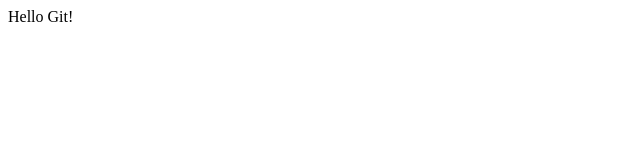
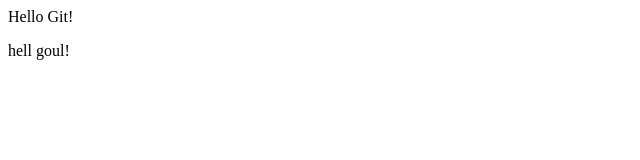
Before and after one commit to Avinashjs206/letslearngit, a plain HTML site: page index.html in a window 1280 px wide. Shown: the full height of the page, 0-640 px from the left. Drawn offline with Linux system fonts and the light colour scheme.

Commit message:
added style to style.css

```diff
--- a/index.html
+++ b/index.html
@@ -8,5 +8,8 @@
 </head>
 <body>
     Hello Git!
+
+    <p>hell goul!</p>
+
 </body>
 </html>
--- a/style.css
+++ b/style.css
@@ -0,0 +1,5 @@
+*{
+    margin: 0;
+    padding: 0;
+    box-sizing: border-box;
+}
```
